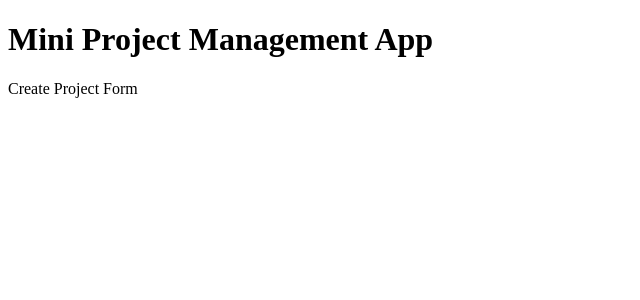
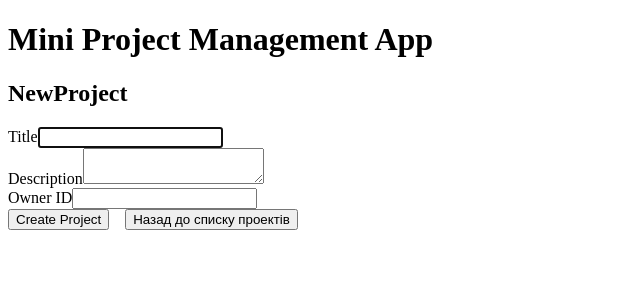
Before and after one commit to siefimov/react-nestjs-project, a React (Vite) app in the folder frontend/: page /project/create in a window 1280 px wide. Shown: the top 300 px of the page, without its empty margins (0-640 px from the left). Built offline with nearby package versions, Linux system fonts and the light colour scheme; no server answers.

Commit message:
mpma-6: * RoutingProvider

```diff
--- a/frontend/src/providers/routing-provider.tsx
+++ b/frontend/src/providers/routing-provider.tsx
@@ -5,7 +5,7 @@
   RouterProvider,
 } from 'react-router';
 import { AppLayout } from '../components/app-layout';
-import { Projects, Project } from '../views';
+import { Projects, Project, CreateProject } from '../views';
 import { APP_ROUTES } from '../constants';
 
 const router = createBrowserRouter(
@@ -13,14 +13,8 @@
     <Route element={<AppLayout />}>
       <Route index element={<Projects />} />
       <Route path={APP_ROUTES.PROJECT(':id')} element={<Project />} />
-      <Route
-        path={APP_ROUTES.CREATE}
-        element={<div>Create Project Form</div>}
-      />
-      <Route
-        path={APP_ROUTES.EDIT(':id')}
-        element={<div>Edit Project Form</div>}
-      />
+      <Route path={APP_ROUTES.CREATE} element={<CreateProject />} />
+      <Route path={APP_ROUTES.EDIT(':id')} element={<div>Edit Project</div>} />
       <Route path="*" element={<div>Not Found Page</div>} />
     </Route>,
   ),
```
